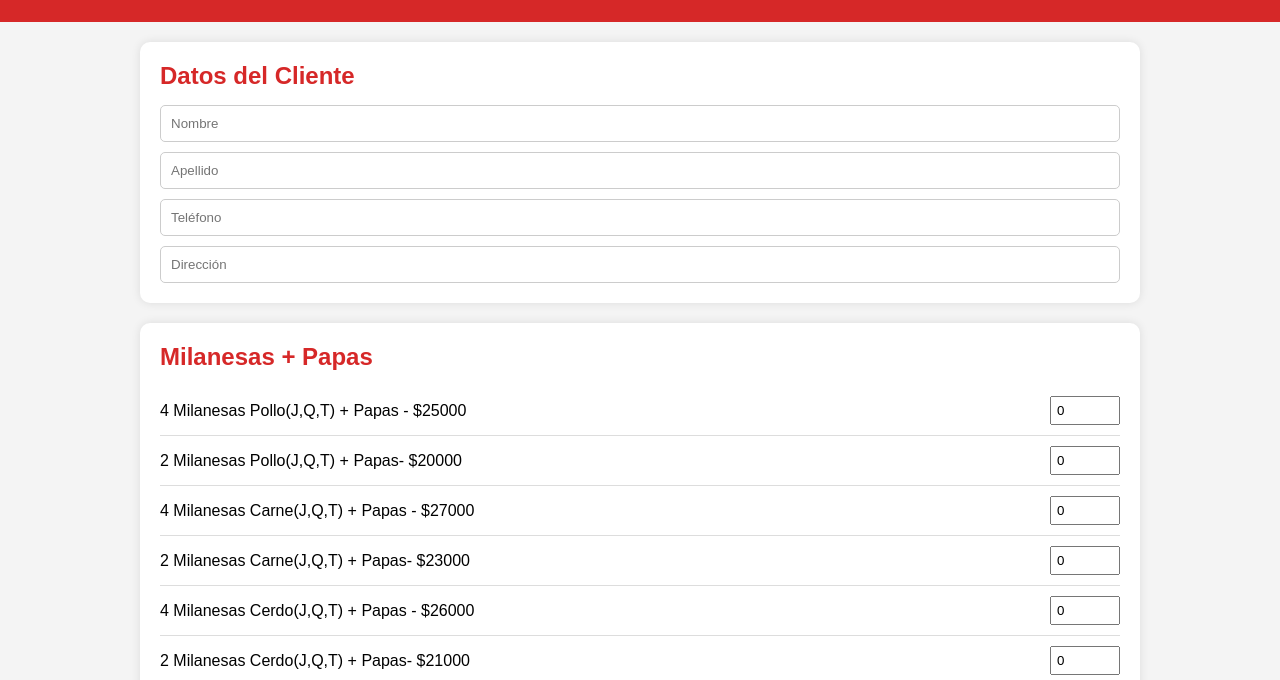
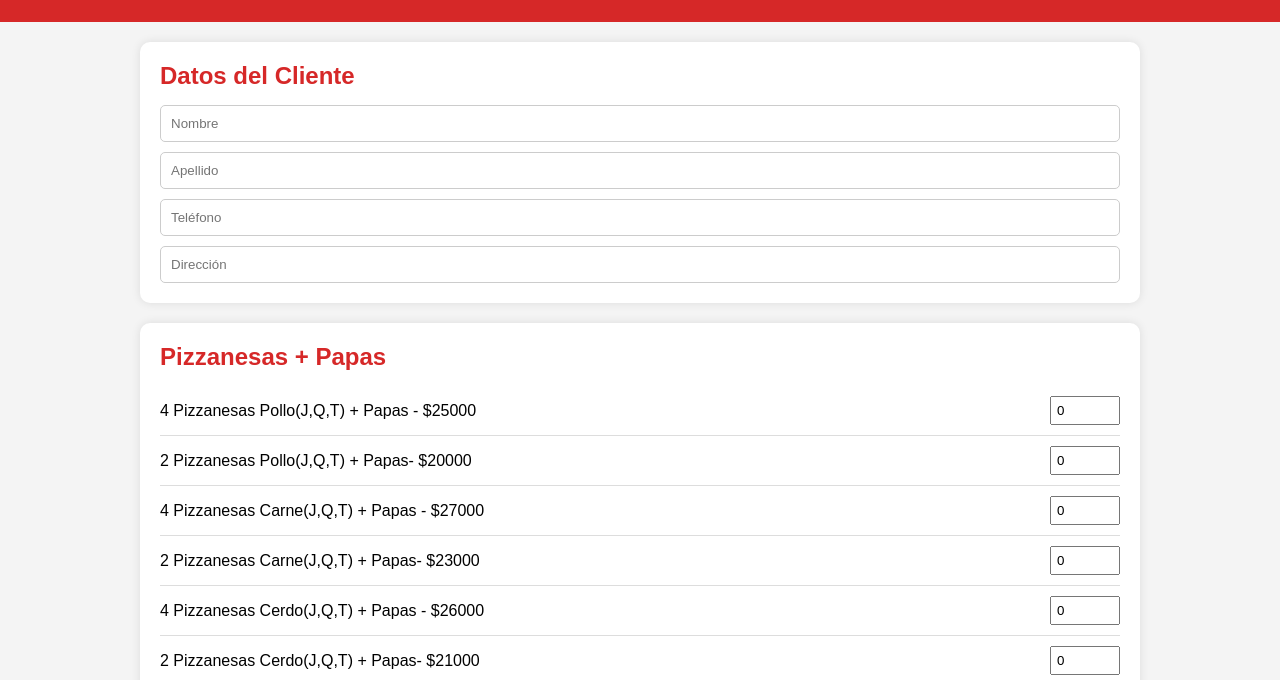
Before and after one commit to carlosjausoro5/la-mas-rica, a plain HTML site: page index.html in a window 1280 px wide. Shown: the part 120-800 px from the top of the page. Drawn offline with Linux system fonts and the light colour scheme.

Commit message:
1ra Actualizacion  index.html
cambios de nombres

```diff
--- a/index.html
+++ b/index.html
@@ -132,35 +132,35 @@ footer{
 
     <div class="card">
 
-        <h2>Milanesas + Papas</h2>
+        <h2>Pizzanesas + Papas</h2>
 
         <div class="producto">
-            <span>4 Milanesas Pollo(J,Q,T) + Papas - $25000</span>
+            <span>4 Pizzanesas Pollo(J,Q,T) + Papas - $25000</span>
             <input type="number" id="mila_pollo4" value="0" min="0" onchange="calcularTotal()">
         </div>
 
         <div class="producto">
-            <span>2 Milanesas Pollo(J,Q,T) + Papas- $20000</span>
+            <span>2 Pizzanesas Pollo(J,Q,T) + Papas- $20000</span>
             <input type="number" id="mila_pollo2" value="0" min="0" onchange="calcularTotal()">
         </div>
 
          <div class="producto">
-            <span>4 Milanesas Carne(J,Q,T) + Papas - $27000</span>
+            <span>4 Pizzanesas Carne(J,Q,T) + Papas - $27000</span>
             <input type="number" id="mila_carne4" value="0" min="0" onchange="calcularTotal()">
         </div>
 
         <div class="producto">
-            <span>2 Milanesas Carne(J,Q,T) + Papas- $23000</span>
+            <span>2 Pizzanesas Carne(J,Q,T) + Papas- $23000</span>
             <input type="number" id="mila_carne2" value="0" min="0" onchange="calcularTotal()">
         </div>
 
         <div class="producto">
-            <span>4 Milanesas Cerdo(J,Q,T) + Papas - $26000</span>
+            <span>4 Pizzanesas Cerdo(J,Q,T) + Papas - $26000</span>
             <input type="number" id="mila_cerdo4" value="0" min="0" onchange="calcularTotal()">
         </div>
 
         <div class="producto">
-            <span>2 Milanesas Cerdo(J,Q,T) + Papas- $21000</span>
+            <span>2 Pizzanesas Cerdo(J,Q,T) + Papas- $21000</span>
             <input type="number" id="mila_cerdo2" value="0" min="0" onchange="calcularTotal()">
         </div>
 
```
